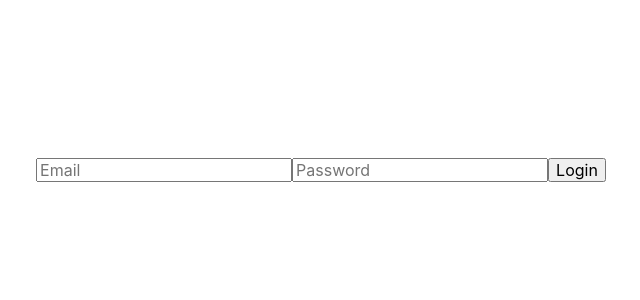
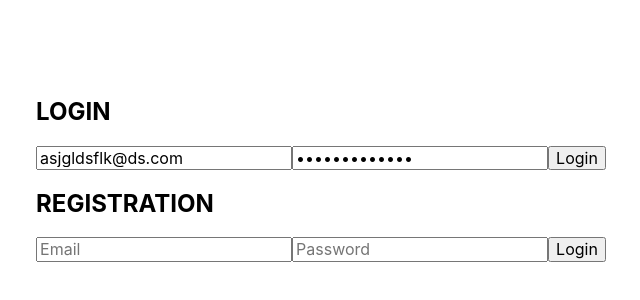
Before and after one commit to EugeneVakarchuk/Simple_registration-pet, a React app in the folder client/: page / in a window 1280 px wide. Shown: the part 230-530 px from the top of the page, without its empty margins (319-959 px from the left). Built offline with nearby package versions, Linux system fonts and the light colour scheme; no server answers.

Commit message:
created main registration function

```diff
--- a/client/src/App.tsx
+++ b/client/src/App.tsx
@@ -1,12 +1,43 @@
-import React from "react";
+import axios from "axios";
+import React, { useEffect } from "react";
 import classes from './app.module.less';
-import LoginForm from "./components/LoginForm";
+import AuthField from "./components/AuthField";
+import MainPage from "./components/MainPage";
+import { useAppDispatch, useAppSelector } from "./hooks/redux";
+import { setAuth } from "./redux/authSlice";
+import { login } from "./redux/userSlice";
 
 const App: React.FC = (props) => {
 
+  const isAuth = useAppSelector(state => state.authReducer.isAuth);
+
+  const dispatch = useAppDispatch();
+
+  useEffect(() => {
+    if (!!localStorage.getItem('token')) {
+      const checkAuth = async () => {
+        const response = await axios.get(`${process.env.API_URL}/refresh`, { withCredentials: true });
+        return response;
+      }
+      const response = checkAuth();
+      response.then(data => {
+        const user = data.data.user
+        dispatch(setAuth(true));
+        dispatch(login({
+          email: user.email,
+          id: user.id
+        }))
+      })
+    }
+  }, [])
+
   return (
     <div className={classes.App}>
-      <LoginForm />
+      {
+        (isAuth === false)
+          ? <AuthField />
+          : <MainPage />
+      }
     </div>
   )
 
--- /dev/null
+++ b/client/src/components/AuthField.tsx
@@ -0,0 +1,14 @@
+import React from 'react';
+import LoginForm from './LoginForm';
+import RegistrationForm from './RegistrationForm';
+
+const AuthField = () => {
+  return (
+    <div>
+      <LoginForm />
+      <RegistrationForm />
+    </div>
+  );
+};
+
+export default AuthField;
--- a/client/src/components/LoginForm.tsx
+++ b/client/src/components/LoginForm.tsx
@@ -1,12 +1,32 @@
 import React, { FC, useState } from 'react';
+import { useAppDispatch } from '../hooks/redux';
+import { setAuth } from '../redux/authSlice';
+import { login } from '../redux/userSlice';
+import AuthService from '../services/AuthService';
 
 const LoginForm: FC = () => {
 
-  const [email, setEmail] = useState<string>('');
-  const [password, setPassword] = useState<string>('');
+  const [email, setEmail] = useState<string>('asjgldsflk@ds.com');
+  const [password, setPassword] = useState<string>('fdsadigkdssdf');
+
+  const dispatch = useAppDispatch();
+
+
+  const loginButtton = async () => {
+    const response = await AuthService.login(email, password);
+    if (!!response) {
+      dispatch(login({
+        email: response.data.user.email,
+        id: response.data.user.id
+      }))
+      dispatch(setAuth(true))
+      localStorage.setItem('token', response.data.accessToken)
+    }
+  }
 
   return (
     <div>
+      <h2>LOGIN</h2>
       <input
         type='text'
         placeholder='Email'
@@ -19,7 +39,7 @@ const LoginForm: FC = () => {
         onChange={e => setPassword(e.target.value)}
         value={password}
       />
-      <button>Login</button>
+      <button onClick={loginButtton}>Login</button>
     </div>
   );
 };
--- /dev/null
+++ b/client/src/components/MainPage.tsx
@@ -0,0 +1,25 @@
+import React from 'react';
+import { useAppDispatch } from '../hooks/redux';
+import { setAuth } from '../redux/authSlice';
+import { logout } from '../redux/userSlice';
+import AuthService from '../services/AuthService';
+
+const MainPage = () => {
+
+  const dispatch = useAppDispatch();
+
+  const logoutButton = () => {
+    dispatch(logout());
+    dispatch(setAuth(false));
+    localStorage.removeItem('token');
+    AuthService.logout();
+  }
+
+  return (
+    <div>
+      <button onClick={logoutButton}>logout</button>
+    </div>
+  );
+};
+
+export default MainPage;
--- /dev/null
+++ b/client/src/components/RegistrationForm.tsx
@@ -0,0 +1,42 @@
+import React, { useState } from 'react';
+import AuthService from '../services/AuthService';
+
+const RegistrationForm = () => {
+
+  const [email, setEmail] = useState<string>('')
+  const [password, setPassword] = useState<string>('')
+
+
+  const registerButton = async () => {
+    try {
+      const response = await AuthService.registration(email, password);
+    } catch (e) {
+      if (e.response) {
+        console.log(e.response.data);
+      } else {
+        console.log(e);
+      }
+    }
+  }
+
+  return (
+    <div>
+      <h2>REGISTRATION</h2>
+      <input
+        type='text'
+        placeholder='Email'
+        onChange={e => setEmail(e.target.value)}
+        value={email}
+      />
+      <input
+        type='password'
+        placeholder='Password'
+        onChange={e => setPassword(e.target.value)}
+        value={password}
+      />
+      <button onClick={registerButton}>Login</button>
+    </div>
+  );
+};
+
+export default RegistrationForm;
--- a/client/src/models/response/AuthResponse.ts
+++ b/client/src/models/response/AuthResponse.ts
@@ -3,5 +3,6 @@ import { IUser } from "../IUser";
 export interface AuthResponse {
   accessToken: string;
   refreshToken: string;
-  user: IUser
+  user: IUser;
+  message?: string
 }
--- /dev/null
+++ b/client/src/redux/authSlice.ts
@@ -0,0 +1,24 @@
+import { createSlice } from "@reduxjs/toolkit";
+
+const initialState = {
+  isAuth: false
+}
+
+export const authSlice = createSlice({
+  name: 'user',
+  initialState,
+  reducers: {
+    setAuth(state, action) {
+      try {
+        state.isAuth = action.payload
+      } catch (e) {
+        console.log(e)
+      }
+    }
+  }
+})
+
+export default authSlice.reducer;
+export const {
+  setAuth
+} = authSlice.actions;
--- a/client/src/redux/store.ts
+++ b/client/src/redux/store.ts
@@ -1,8 +1,10 @@
 import { combineReducers, configureStore } from "@reduxjs/toolkit";
 import loginReducer from './userSlice';
+import authReducer from "./authSlice";
 
 const rootReducer = combineReducers({
-  loginReducer
+  loginReducer,
+  authReducer
 })
 
 export const setupStore = () => {
--- a/client/src/redux/userSlice.ts
+++ b/client/src/redux/userSlice.ts
@@ -6,6 +6,7 @@ const initialState: IUser = {
   email: '',
   id: '',
 }
+
 
 export const userSlice = createSlice({
   name: 'user',
@@ -18,11 +19,20 @@ export const userSlice = createSlice({
       } catch (e) {
         console.log(e)
       }
+    },
+    logout(state) {
+      try {
+        state.email = null
+        state.id = null
+      } catch (e) {
+        console.log(e)
+      }
     }
   }
 })
 
 export default userSlice.reducer;
 export const {
-  login
+  login,
+  logout
 } = userSlice.actions;
--- a/client/src/services/AuthService.ts
+++ b/client/src/services/AuthService.ts
@@ -1,5 +1,5 @@
 import $api from "../http"
-import { AxiosResponse } from "axios"
+import axios, { AxiosResponse } from "axios"
 import { AuthResponse } from "../models/response/AuthResponse"
 
 export default class AuthService {
```
